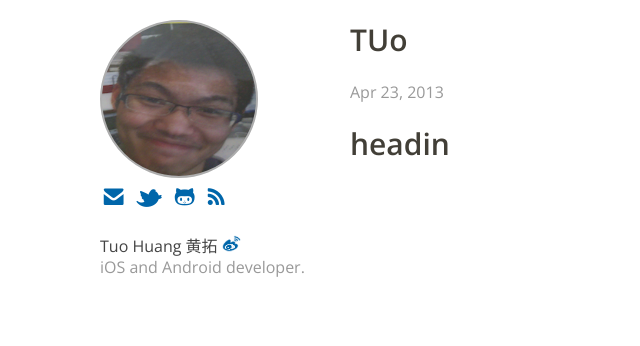
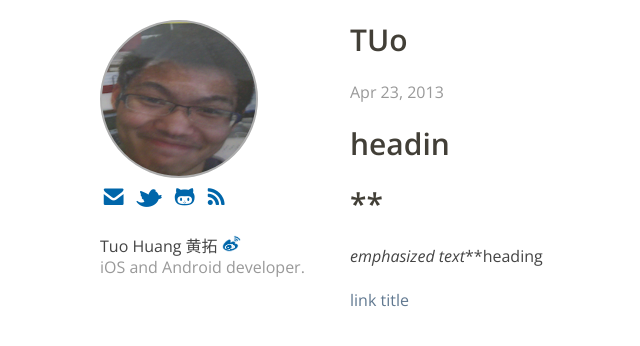
Before and after one commit to 5CakesSH/5cakessh.github.io, a Jekyll site: the page built from _posts/2013-04-23-TUOTUO.md, in a window 1280 px wide. Shown: the top 346 px of the page, without its empty margins (70-710 px from the left). Built offline with Jekyll 4.4.1, drawn with Linux system fonts in a browser that asks for light colours; comment, search, counter and statistics services are not loaded.

Commit message:
Created :_posts/2013-04-23-TUOTUO.md

```diff
--- a/_posts/2013-04-23-TUOTUO.md
+++ b/_posts/2013-04-23-TUOTUO.md
@@ -6,3 +6,9 @@ published: true
 tags:
 ---
 #headin
+
+#**
+
+*emphasized text***heading
+
+[link title]()
```
